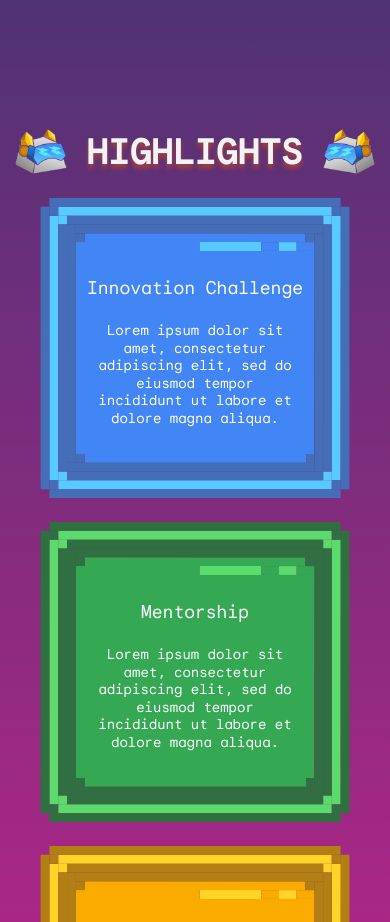
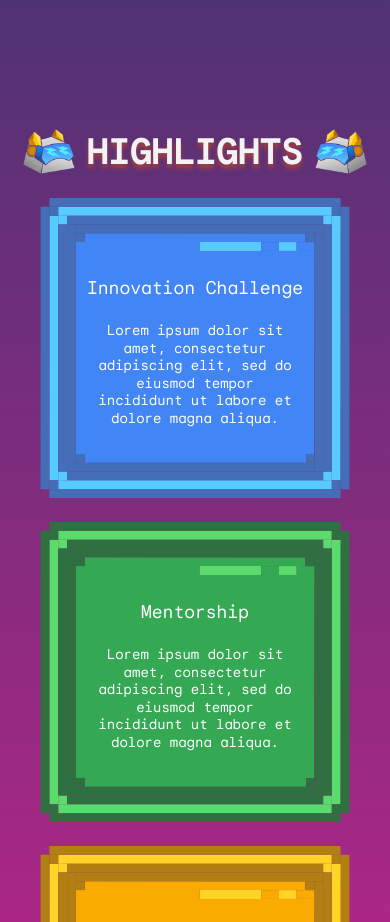
Before and after one commit to Google-DSC-PUP/sparkfest-2025, a React (Vite) app: page / in a window 390 px wide. Shown: the part 2620-3542 px from the top of the page. Built offline with nearby package versions, Linux system fonts and the light colour scheme.

Commit message:
style: adjusted the gaps on text header of highlights

```diff
--- a/src/components/features/Highlights.tsx
+++ b/src/components/features/Highlights.tsx
@@ -44,7 +44,7 @@
 const App: React.FC = () => {
   return (
     <div className="flex flex-col flex-wrap gap-4 justify-center">
-      <div className="flex flex-row justify-center items-center gap-4 sm:gap-6">
+      <div className="flex flex-row justify-center items-center gap-2 sm:gap-4 md:gap-6">
         <img src={sparkyhead} className="h-15 lg:h-20" />
         <h1 className="text-white mobile-headers md:header2 [text-shadow:0px_4.56px_4.56px_#A84038] ">
           HIGHLIGHTS
```
